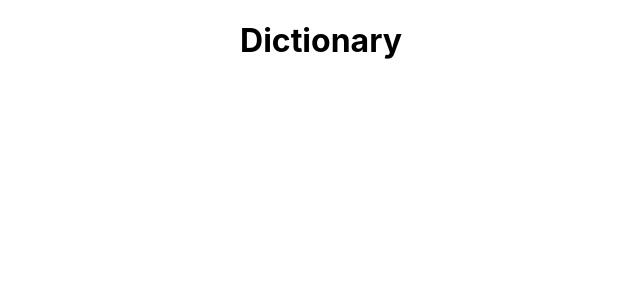
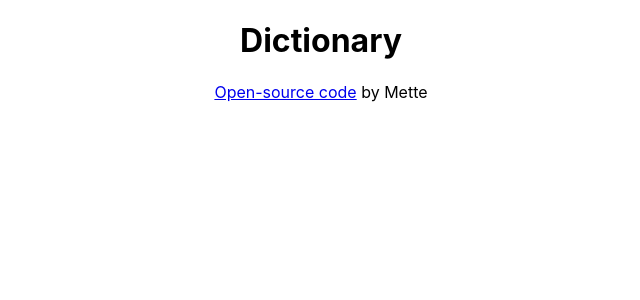
Before and after one commit to metvor/dictionary, a React (Create React App) app: page / in a window 1280 px wide. Shown: the top 300 px of the page, without its empty margins (319-959 px from the left). Built offline with nearby package versions, Linux system fonts and the light colour scheme.

Commit message:
add GitHub repository link

```diff
--- a/src/App.js
+++ b/src/App.js
@@ -1,9 +1,11 @@
+import React from "react";
 import './App.css';
 
 function App() {
   return (
     <div className="App">
         <h1>Dictionary</h1>
+        <p className="footer"><a href="https://github.com/metvor/dictionary" target="_blank" rel="noreferrer">Open-source code</a> by Mette</p>
     </div>
   );
 }
```
